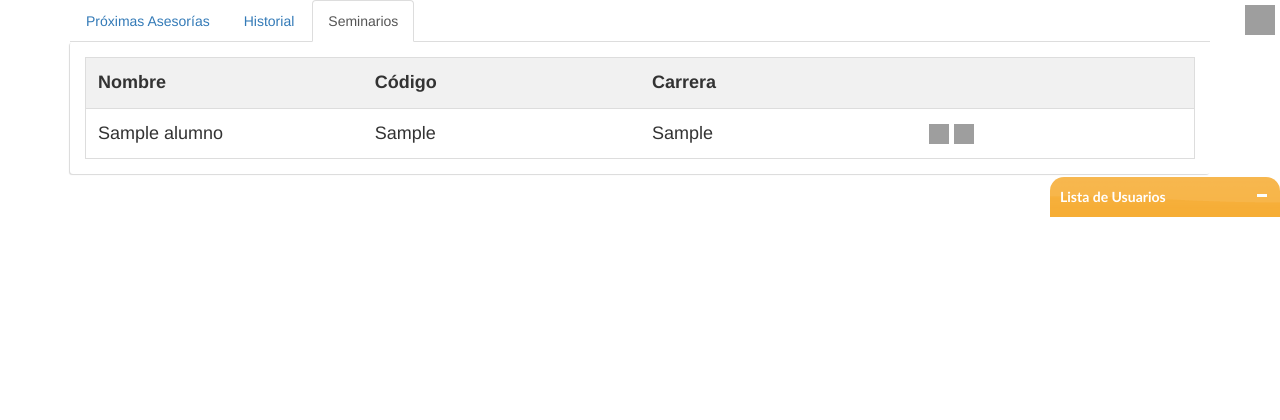
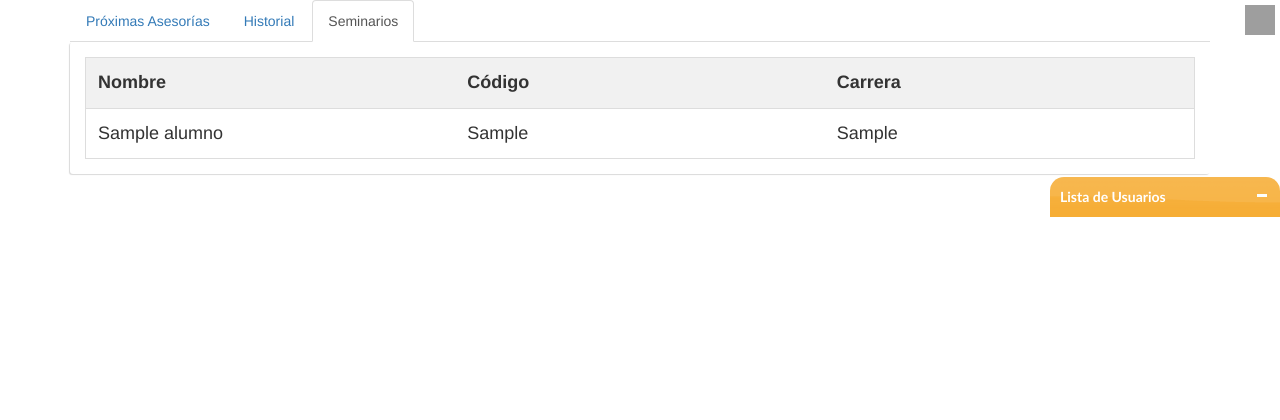
Before and after one commit to CrashSoft18-2/Sw2-v2.0, a Flask app: template templates/profesor/seminariosDetalleProfesor.html in a window 1280 px wide. Shown: the top 420 px of the page. Run offline with Flask 2, Linux system fonts and the light colour scheme; tables that the repository leaves empty hold one stand-in row (values such as "Sample post"); the template is opened without the code that fills it: values that come from a table or form of the project are taken from there, most other values are stand-ins (such as "Sample title", 1, 10 or a date in 2020); some libraries are stand-ins or nearby versions; grey boxes are pictures that could not be loaded.

Commit message:
Update seminariosDetalleProfesor.html

```diff
--- a/templates/profesor/seminariosDetalleProfesor.html
+++ b/templates/profesor/seminariosDetalleProfesor.html
@@ -48,17 +48,12 @@
           <th style="width:25%;">Nombre</th>
           <th style="width:25%;">Código</th>
           <th style="width:25%;">Carrera</th>
-	        <th style="width:25%;"></th>
         </tr>
         {% for registro in seminario.rseminarios %}
 		  <tr onclick="">
 		    <td>{{registro.alumno.nombre}}</td>
 		    <td>{{registro.alumno.usuarioAlumno}}</td>
                     <td>{{registro.alumno.carrera}}</td>
-		    <td>
-		    <img class="edit" src="https://cdn3.iconfinder.com/data/icons/black-easy/512/538375-pen_512x512.png" height="50" width="50">
-		    <img class="delete" src="https://techflourish.com/images/cross-with-sunset-clipart-16.png" height="50" width="50">
-		    </td>
 		  </tr>
         {% endfor %}
       </table>
```
